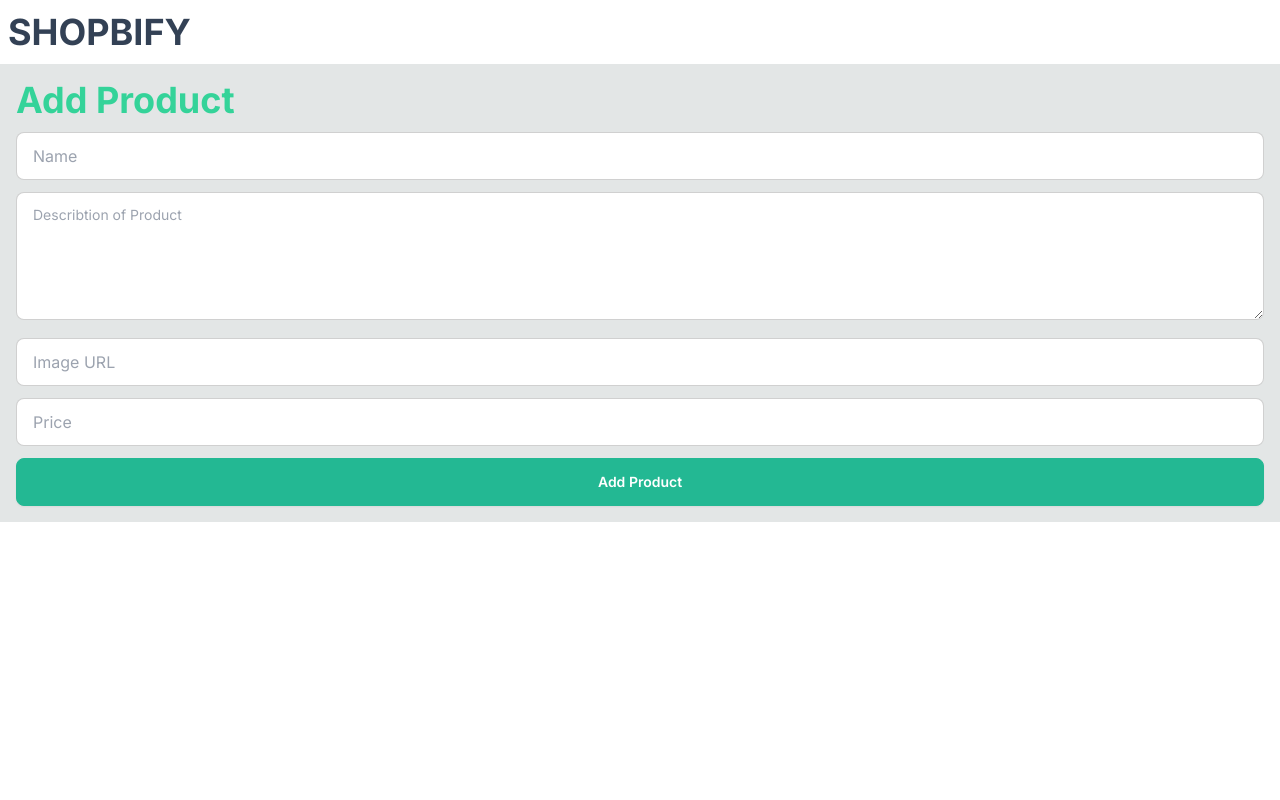
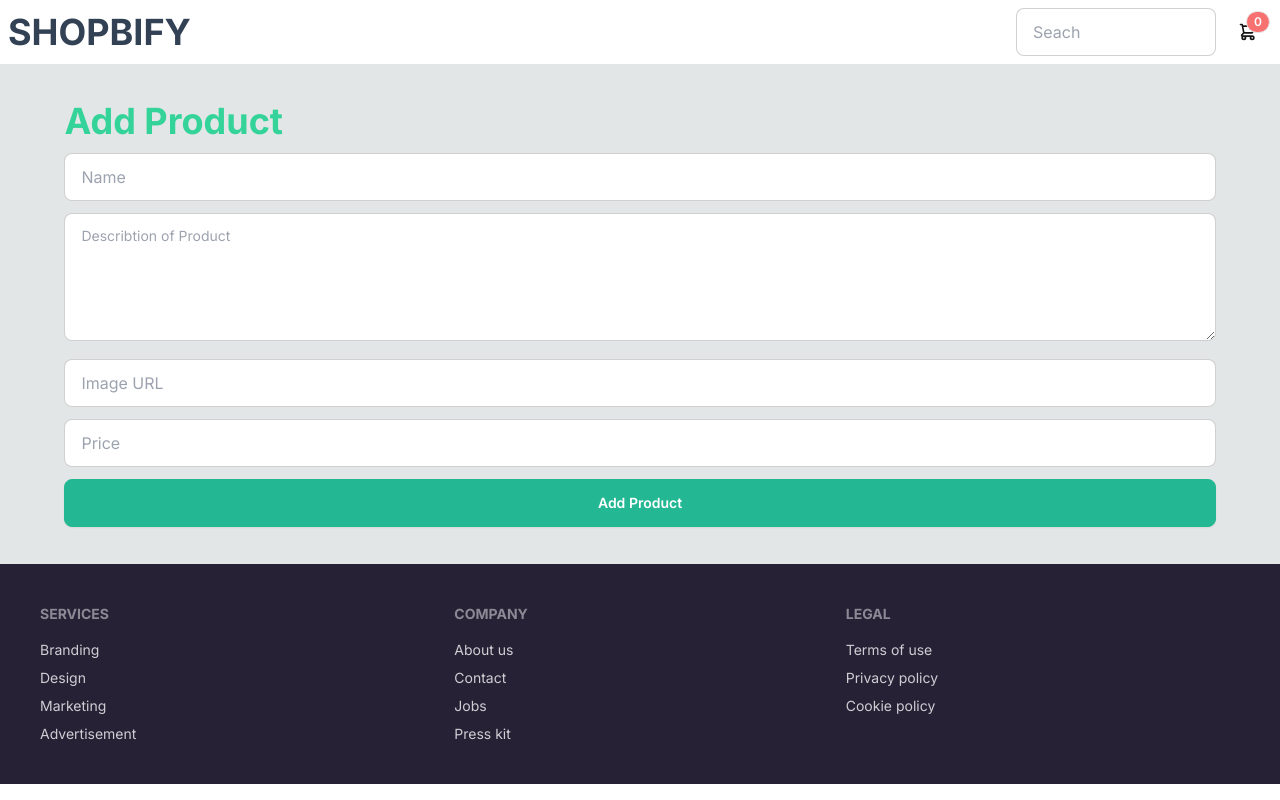
Before and after one commit to BillyAbrahamDeveloper/shopbify, a Next.js app: page /add-product in a window 1280 px wide. Built offline with nearby package versions, Linux system fonts and the light colour scheme; no server answers.

Commit message:
Setup Navbar and Footer

```diff
--- /dev/null
+++ b/src/app/Footer.tsx
@@ -0,0 +1,28 @@
+export default function Footer() {
+  return (
+    <footer className='bg-neutral p-10 text-neutral-content'>
+      <div className='footer m-auto max-w-7xl'>
+        <div>
+          <span className='footer-title'>Services</span>
+          <a className='link-hover link'>Branding</a>
+          <a className='link-hover link'>Design</a>
+          <a className='link-hover link'>Marketing</a>
+          <a className='link-hover link'>Advertisement</a>
+        </div>
+        <div>
+          <span className='footer-title'>Company</span>
+          <a className='link-hover link'>About us</a>
+          <a className='link-hover link'>Contact</a>
+          <a className='link-hover link'>Jobs</a>
+          <a className='link-hover link'>Press kit</a>
+        </div>
+        <div>
+          <span className='footer-title'>Legal</span>
+          <a className='link-hover link'>Terms of use</a>
+          <a className='link-hover link'>Privacy policy</a>
+          <a className='link-hover link'>Cookie policy</a>
+        </div>
+      </div>
+    </footer>
+  );
+}
--- a/src/app/Navbar/Navbar.tsx
+++ b/src/app/Navbar/Navbar.tsx
@@ -1,6 +1,21 @@
+import { getCart } from '@/lib/db/cart';
 import Link from 'next/link';
+import { redirect } from 'next/navigation';
+import ShoppingCartButton from './ShoppingCartButton';
 
-const Navbar = () => {
+async function searchProduct(formData: FormData) {
+  'use server';
+
+  const searchQuery = formData.get('searchQuery')?.toString();
+
+  if (searchQuery) {
+    redirect('/search?query' + searchQuery);
+  }
+}
+
+const Navbar = async () => {
+  const cart = await getCart();
+
   return (
     <div className=' bg-base-100'>
       <div className='navbar max-w-7xl m-auto flex-col sm:flex-row gap-2'>
@@ -11,6 +26,20 @@
             </h1>
           </Link>
         </div>
+        <div className='flex-none gap-2'>
+          <form action={searchProduct}>
+            {' '}
+            <div className='form-control'>
+              <input
+                type='text'
+                name='searchQuery'
+                placeholder='Seach'
+                className='input input-bordered w-full max-w-[200px]'
+              />
+            </div>
+          </form>
+          <ShoppingCartButton cart={cart} />
+        </div>
       </div>
     </div>
   );
--- /dev/null
+++ b/src/app/Navbar/ShoppingCartButton.tsx
@@ -0,0 +1,67 @@
+'use client';
+
+import { ShoppingCart } from '@/lib/db/cart';
+import { FormatPrice } from '@/lib/format';
+import Link from 'next/link';
+import { MdOutlineShoppingCart } from 'react-icons/md';
+
+interface ShoppingCartButtonProps {
+  cart: ShoppingCart | null;
+}
+
+const ShoppingCartButton = ({ cart }: ShoppingCartButtonProps) => {
+  function closeDropdown() {
+    const elem = document.activeElement as HTMLElement;
+    if (elem) {
+      elem.blur();
+    }
+  }
+
+  return (
+    <div className='dropdown-end dropdown'>
+      <label tabIndex={0} className='btn-ghost btn-circle btn'>
+        <div className='indicator'>
+          <svg
+            xmlns='http://www.w3.org/2000/svg'
+            className='h-5 w-5'
+            fill='none'
+            viewBox='0 0 24 24'
+            stroke='currentColor'
+          >
+            <path
+              strokeLinecap='round'
+              strokeLinejoin='round'
+              strokeWidth='2'
+              d='M3 3h2l.4 2M7 13h10l4-8H5.4M7 13L5.4 5M7 13l-2.293 2.293c-.63.63-.184 1.707.707 1.707H17m0 0a2 2 0 100 4 2 2 0 000-4zm-8 2a2 2 0 11-4 0 2 2 0 014 0z'
+            />
+          </svg>
+          <span className='badge badge-sm indicator-item bg-red-400 text-white py-2.5'>
+            {cart?.size || 0}
+          </span>
+        </div>
+      </label>
+      <div
+        tabIndex={0}
+        className='card dropdown-content card-compact z-30 mt-3 w-52 bg-base-100 shadow'
+      >
+        <div className='card-body'>
+          <span className='text-lg font-bold'>{cart?.size || 0} Items</span>
+          <span className='text-info'>
+            Subtotal: {FormatPrice(cart?.subtotal || 0)}
+          </span>
+          <div className='card-actions'>
+            <Link
+              href='/cart'
+              className='btn-primary btn-block btn'
+              onClick={closeDropdown}
+            >
+              View cart
+            </Link>
+          </div>
+        </div>
+      </div>
+    </div>
+  );
+};
+
+export default ShoppingCartButton;
--- a/src/app/layout.tsx
+++ b/src/app/layout.tsx
@@ -2,6 +2,7 @@
 import { Inter } from 'next/font/google';
 import './globals.css';
 import Navbar from './Navbar/Navbar';
+import Footer from './Footer';
 
 const inter = Inter({ subsets: ['latin'] });
 
@@ -19,9 +20,10 @@
     <html lang='en'>
       <body className={inter.className}>
         <Navbar />
-        <main className=' p-4 max-w-7xl min-w-[300px] m-auto  '>
+        <main className=' min-h-[500px] flex flex-col justify-center items-center p-4 max-w-7xl min-w-[300px] m-auto  '>
           {children}
         </main>
+        <Footer />
       </body>
     </html>
   );
```
